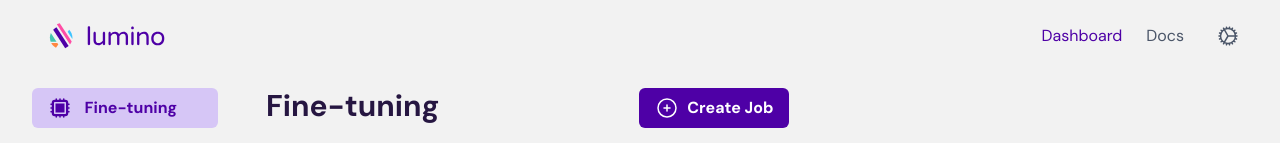
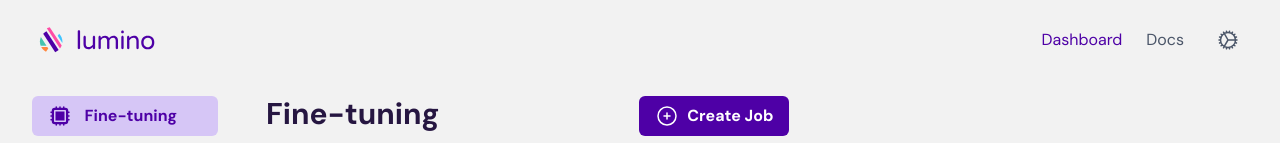
Before and after one commit to luminolabs/lumino-ui, a Next.js app: page /fine-tuning in a window 1280 px wide. Shown: the top 143 px of the page. Built offline with nearby package versions, Linux system fonts and the light colour scheme; no server answers.

Commit message:
fix Header alignment

```diff
--- a/src/components/layout/Header.tsx
+++ b/src/components/layout/Header.tsx
@@ -1,5 +1,5 @@
 import React, { useEffect } from 'react';
-import { Box, Flex, Spacer, Link, IconButton, Menu, MenuButton, MenuList, MenuItem, useToast } from '@chakra-ui/react';
+import { Box, Flex, Link, IconButton, Menu, MenuButton, MenuList, MenuItem, useToast } from '@chakra-ui/react';
 import NextLink from 'next/link';
 import Image from 'next/image';
 import { useAuth } from '@/context/AuthContext';
@@ -29,10 +29,11 @@ const Header = () => {
 
   return (
     <Box as="header" bg="#F2F2F2" boxShadow="sm" py={4} px={8}>
-      <Flex maxW="container.xl" alignItems="center">
+      <Flex maxW="inherit" alignItems="center" justifyContent="space-between">
+        {/* Left Side: Logo */}
         <NextLink href="/" passHref>
-          <Flex as="a" marginLeft="2.5" alignItems="center">
-            <Box position="absolute" width="128px" height="48px">
+          <Flex as="a" alignItems="center">
+            <Box position="relative" width="128px" height="48px">
               <Image
                 src="/logo.svg"
                 alt="Lumino Logo"
@@ -42,8 +43,9 @@ const Header = () => {
             </Box>
           </Flex>
         </NextLink>
-        <Spacer />
-        <Flex gap={6} alignItems="center">
+
+        {/* Right Side: Navigation Links */}
+        <Flex alignItems="center" gap={6} ml="auto">
           <Link _hover={{ color: '#4E00A6' }} color={pathname.split("/")[1] === "fine-tuning" ? "#4E00A6" : "gray.600"} as={NextLink} href="/fine-tuning">
             Dashboard
           </Link>
```
